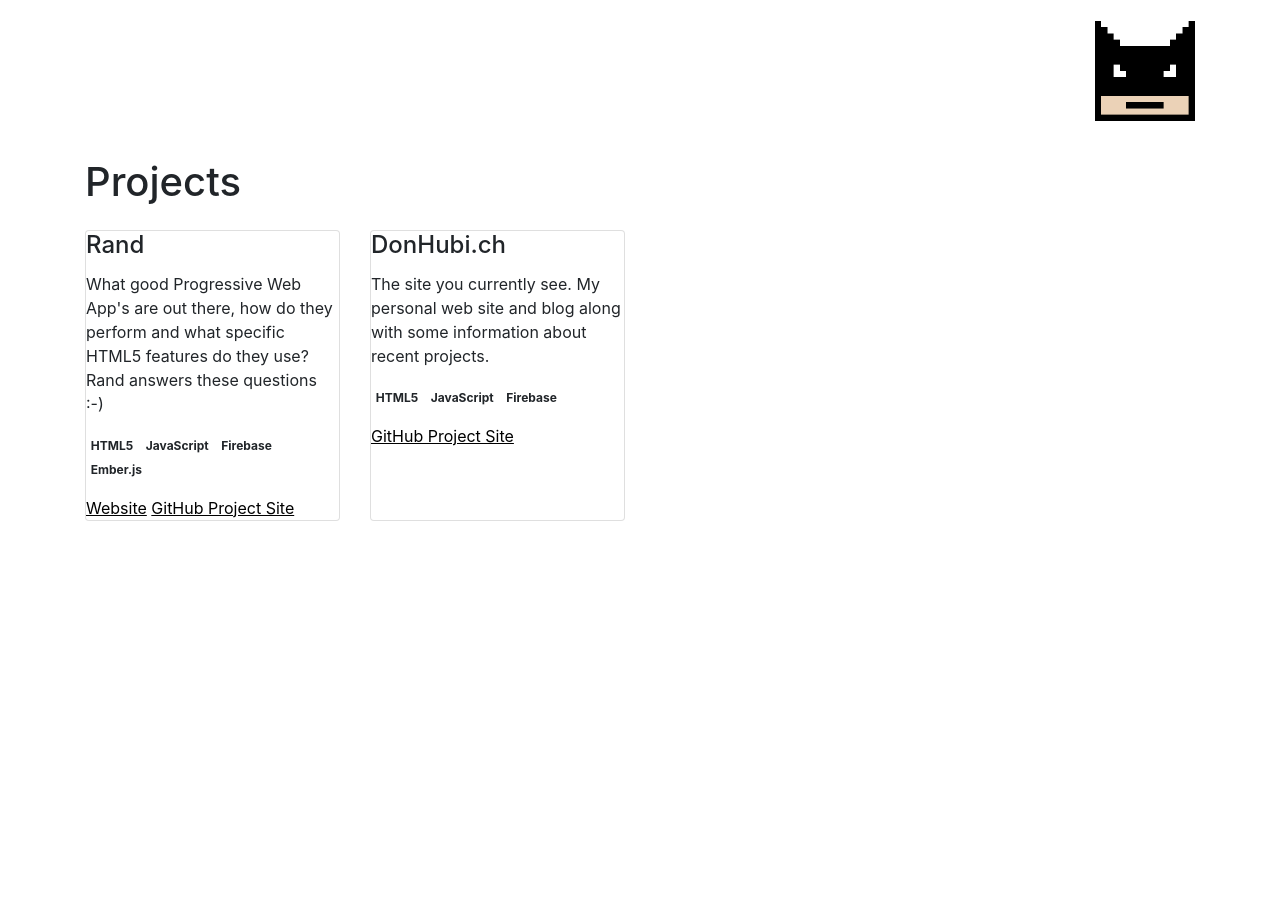
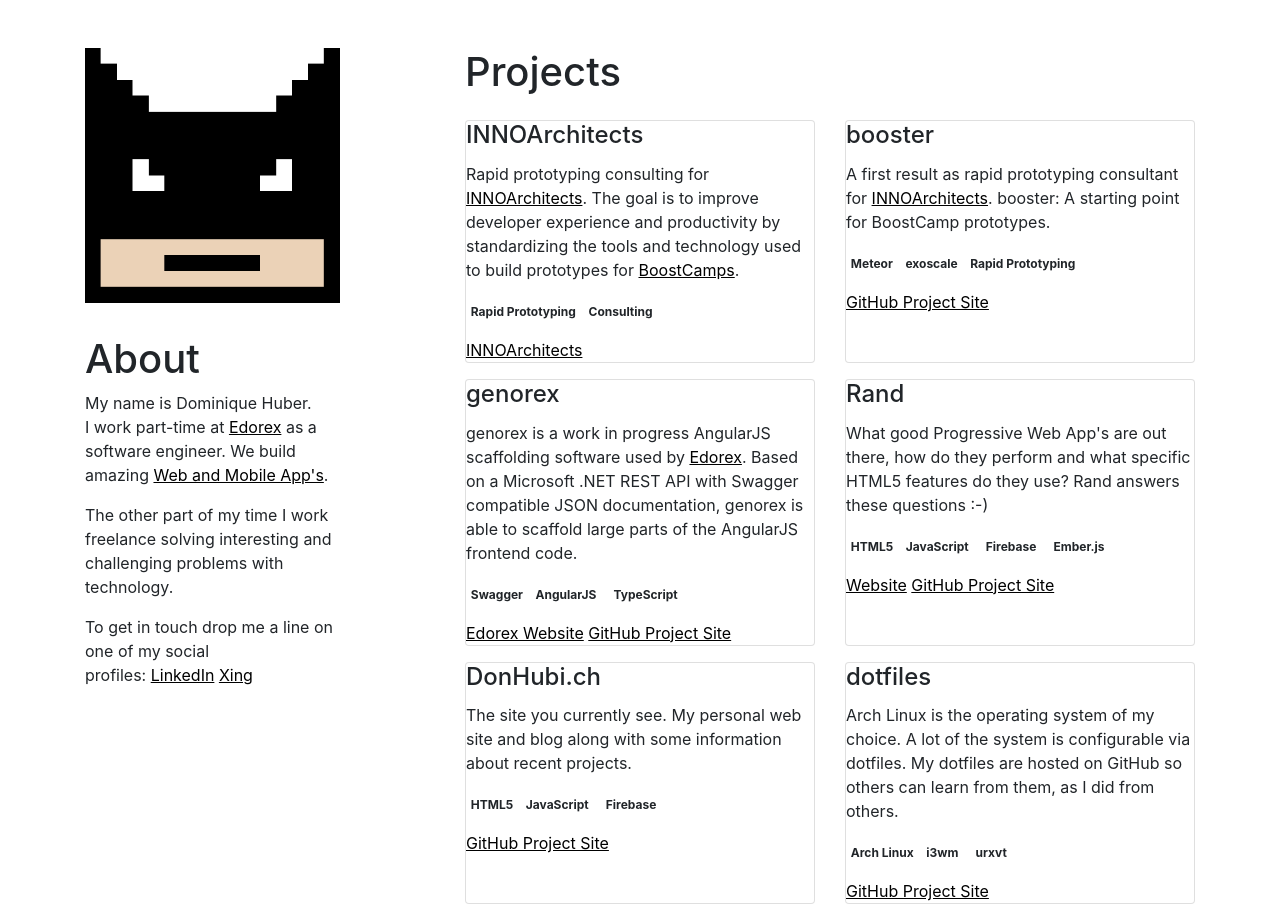
Before and after one commit to Domeee/donhubi-old, a website: page app/index.html in a window 1280 px wide. Before the commit the page ends 800 px from the top, so only its background shows below. Drawn offline with nearby package versions, Linux system fonts and the light colour scheme; files that its build step writes are made by us from their sources.

Commit message:
Add new projects and update site layout

```diff
--- a/app/index.html
+++ b/app/index.html
@@ -12,60 +12,109 @@
 </head>
 
 <body>
-  <header class="container">
-    <nav class="navbar navbar-toggleable-md">
-      <button class="navbar-toggler navbar-toggler-right" type="button" data-toggle="collapse" data-target="#navbarNav" aria-controls="navbarNav"
-        aria-expanded="false" aria-label="Toggle navigation">
-        <span class="navbar-toggler-icon"></span>
-        </button>
-        <a class="navbar-brand" href="#">
-          <img src="/images/logo.png" alt="Don Hubi" title="Don Hubi">
-        </a>
-        <div class="collapse navbar-collapse" id="navbarNav">
-          <ul class="navbar-nav">
-            <li class="nav-item">
-              <a class="nav-link" href="#">Blog</span></a>
-            </li>
-            <li class="nav-item">
-              <a class="nav-link" href="#">Projects</a>
-            </li>
-            <li class="nav-item">
-              <a class="nav-link" href="#">About</a>
-            </li>
-          </ul>
+  <main class="container">
+    <div class="row">
+      <!--<div class="col-12 col-lg-3" style="background-color: red">-->
+      <div class="col-12 col-lg-3">
+        <img src="/images/logo.png" alt="Don Hubi" title="Don Hubi" style="max-width: 255px">
+        <h1 style="margin-top: 4vh">About</h1>
+        <p>My name is Dominique Huber.<br>I work part-time at <a href="https://www.edorex.ch" alt="Edorex Website" title="Edorex Website">Edorex</a>          as a software engineer. We build amazing <a href="https://www.edorex.ch/de/projects/" alt="Edorex Website" title="Edorex Website">Web and Mobile App's</a>.</p>
+        <p>The other part of my time I work freelance solving interesting and challenging problems with technology.</p>
+        <p>To get in touch drop me a line on one of my social profiles:&nbsp;<a href="https://www.linkedin.com/in/dominique-huber-3b108b126/"
+            alt="LinkedIn Profile" title="LinkedIn Profile">LinkedIn</a> <a href="https://www.xing.com/profile/Dominique_Huber"
+            alt="Xing Profile" title="Xing Profile">Xing</a></p>
       </div>
-    </nav>
-  </header>
-  <main class="container">
+      <div class="col-12 col-lg-8 offset-lg-1">
+        <!--<div class="col-12 col-lg-8" style="background-color: blue">/-->
         <h1>Projects</h1>
         <div class="row">
-      <div class="col-12 col-lg-3">
+          <div class="col-12 col-lg-6">
+            <div class="card">
+              <div class="card-block">
+                <h4 class="card-title">INNOArchitects</h4>
+                <p class="card-text">Rapid prototyping consulting for <a href="http://www.innoarchitects.ch/" alt="INNOArchitects Website" title="INNOArchitects Website">INNOArchitects</a>.
+                  The goal is to improve developer experience and productivity by standardizing the tools and technology
+                  used to build prototypes for <a href="http://www.innoarchitects.ch/factory/boostcamp/" alt="INNOArchitects BoostCamp Website"
+                    title="INNOArchitects BoostCamp Website">BoostCamps</a>.</p>
+                <div class="card-tags"><span class="badge badge-default">Rapid Prototyping</span><span class="badge badge-default">Consulting</span>
+                </div>
+                <a href="http://www.innoarchitects.ch/" alt="INNOArchitects Website" title="INNOArchitects Website">INNOArchitects</a>
+              </div>
+            </div>
+          </div>
+          <div class="col-12 col-lg-6">
+            <div class="card">
+              <div class="card-block">
+                <h4 class="card-title">booster</h4>
+                <p class="card-text">A first result as rapid prototyping consultant for <a href="http://www.innoarchitects.ch/" alt="INNOArchitects Website"
+                    title="INNOArchitects Website">INNOArchitects</a>. booster: A starting point for BoostCamp prototypes.</p>
+                <div class="card-tags"><span class="badge badge-default">Meteor</span><span class="badge badge-default">exoscale</span><span class="badge badge-default">Rapid Prototyping</span>
+                </div>
+                <a href="https://github.com/INNOArchitects/booster" alt="booster GitHub Project Site" title="booster GitHub Project Site">GitHub Project Site</a>
+              </div>
+            </div>
+          </div>
+          <div class="col-12 col-lg-6">
+            <div class="card">
+              <div class="card-block">
+                <h4 class="card-title">genorex</h4>
+                <p class="card-text">genorex is a work in progress AngularJS scaffolding software used by <a href="https://www.edorex.ch/de/"
+                    alt="Edorex Website" title="Edorex Website">Edorex</a>. Based on a Microsoft .NET REST API with Swagger
+                  compatible JSON documentation, genorex is able to scaffold large parts of the AngularJS frontend code.</p>
+                <div class="card-tags"><span class="badge badge-default">Swagger</span><span class="badge badge-default">AngularJS</span>
+                  <span class="badge badge-default">TypeScript</span>
+                </div>
+                <a href="https://www.edorex.ch/de/" alt="Edorex Website" title="Edorex Website">Edorex Website</a>
+                <a href="https://github.com/edorex/genorex" alt="genorex GitHub Project Site" title="genorex GitHub Project Site">GitHub Project Site</a>
+              </div>
+            </div>
+          </div>
+          <div class="col-12 col-lg-6">
             <div class="card">
               <div class="card-block">
                 <h4 class="card-title">Rand</h4>
-            <p class="card-text">What good Progressive Web App's are out there, how do they perform and what specific HTML5 features do they use?
-              Rand answers these questions :-)</p>
-            <div class="card-tags"><span class="badge badge-default">HTML5</span><span class="badge badge-default">JavaScript</span><span class="badge badge-default">Firebase</span><span
-                class="badge badge-default">Ember.js</span></div>
+                <p class="card-text">What good Progressive Web App's are out there, how do they perform and what specific HTML5 features do they
+                  use? Rand answers these questions :-)</p>
+                <div class="card-tags"><span class="badge badge-default">HTML5</span><span class="badge badge-default">JavaScript</span>
+                  <span class="badge badge-default">Firebase</span>
+                  <span class="badge badge-default">Ember.js</span>
+                </div>
                 <a href="https://rand-82261.firebaseapp.com" alt="Rand Website" title="Rand Website">Website</a>
                 <a href="https://github.com/Domeee/rand#rand" alt="Rand GitHub Project Site" title="Rand GitHub Project Site">GitHub Project Site</a>
               </div>
             </div>
           </div>
-      <div class="col-12 col-lg-3">
+          <div class="col-12 col-lg-6">
             <div class="card">
               <div class="card-block">
                 <h4 class="card-title">DonHubi.ch</h4>
                 <p class="card-text">The site you currently see. My personal web site and blog along with some information about recent projects.</p>
                 <div class="card-tags">
-              <span class="badge badge-default">HTML5</span><span class="badge badge-default">JavaScript</span><span class="badge badge-default">Firebase</span>
+                  <span class="badge badge-default">HTML5</span><span class="badge badge-default">JavaScript</span>
+                  <span class="badge badge-default">Firebase</span>
                 </div>
                 <a href="https://github.com/Domeee/donhubi" alt="Don Hubi GitHub Project Site" title="Don Hubi GitHub Project Site">GitHub Project Site</a>
               </div>
             </div>
           </div>
+          <div class="col-12 col-lg-6">
+            <div class="card">
+              <div class="card-block">
+                <h4 class="card-title">dotfiles</h4>
+                <p class="card-text">Arch Linux is the operating system of my choice. A lot of the system is configurable via dotfiles. My dotfiles
+                  are hosted on GitHub so others can learn from them, as I did from others.</p>
+                <div class="card-tags">
+                  <span class="badge badge-default">Arch Linux</span><span class="badge badge-default">i3wm</span>
+                  <span class="badge badge-default">urxvt</span>
+                </div>
+                <a href="https://github.com/Domeee/dotfiles" alt="dotfiles Project Site" title="dotfiles GitHub Project Site">GitHub Project Site</a>
+              </div>
+            </div>
+          </div>
+        </div>
       </div>
   </main>
+  </div>
 </body>
 
 </html>
```
Lines whose indentation alone changed are shown as unchanged.
